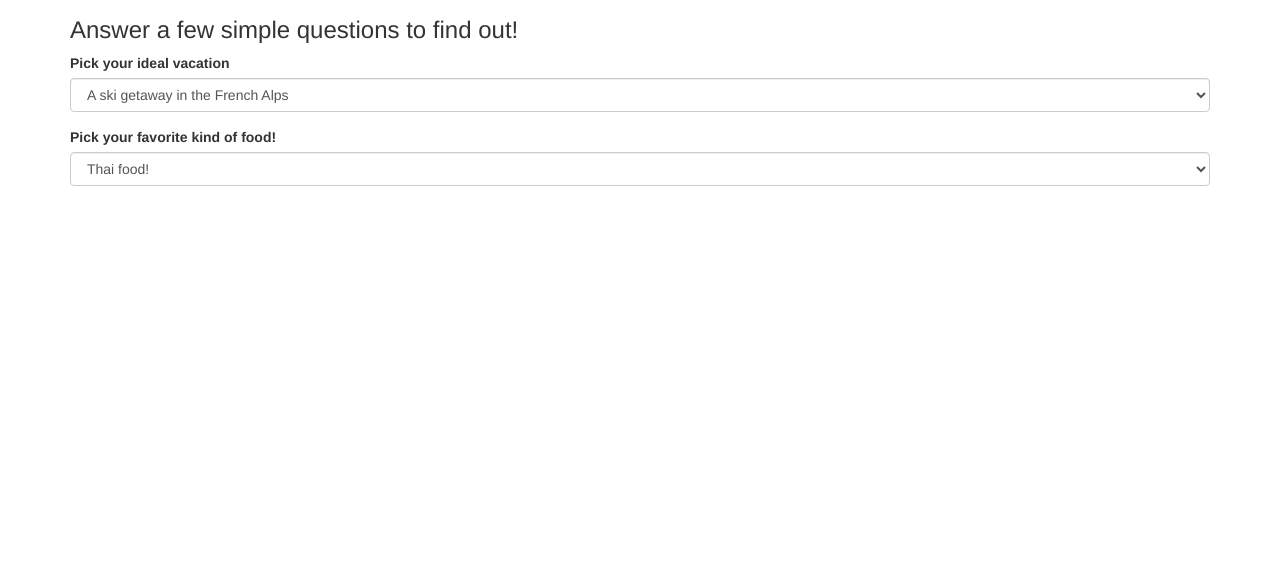
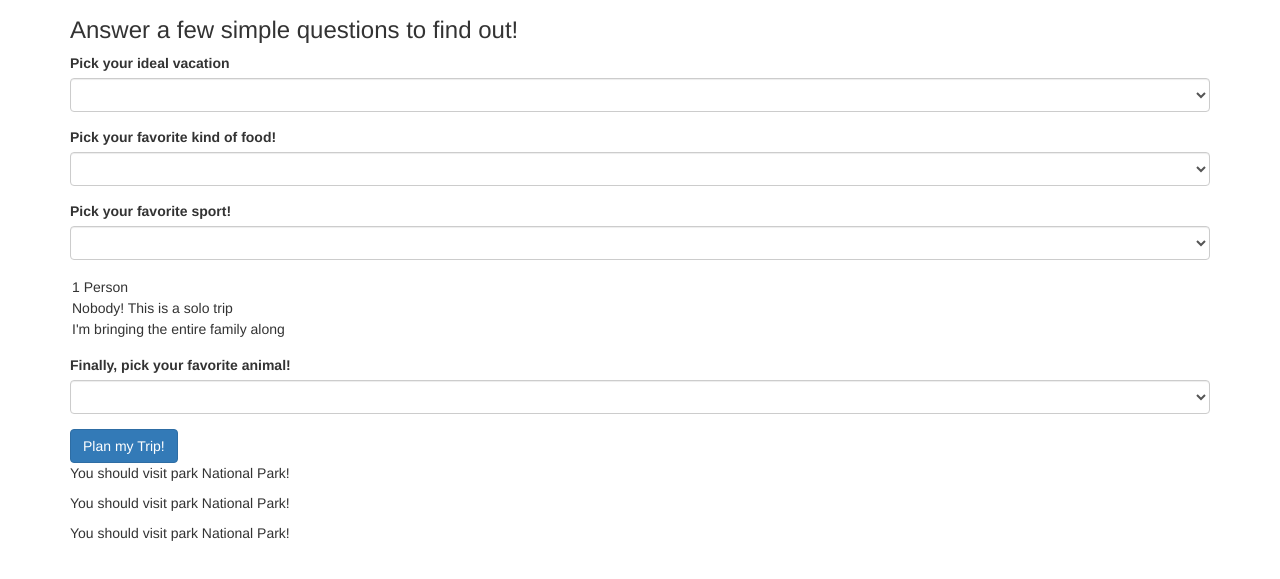
Before and after one commit to haleyswain/nationalpark, a plain HTML site: page index.html in a window 1280 px wide. Shown: the part 63-642 px from the top of the page. Drawn offline with Linux system fonts and the light colour scheme.

Commit message:
add additional html for the final questions, as well as add html for the results of the quiz

```diff
--- a/index.html
+++ b/index.html
@@ -16,33 +16,68 @@
         <div class="form-group">
           <label for="trip"> Pick your ideal vacation </label>
           <select id="trip" class = "form-control">
-            <option value ="Ski"> A ski getaway in the French Alps </option>
+            <option value = "blank"></option>
+            <option value ="ski"> A ski getaway in the French Alps </option>
             <option value="beach">A dreamy beach vacation in the Bahamas</option>
             <option value="backcountry">A backcountry backpacking adventure</option>
           </select>
         </div>
 
         <div class="form-group">
-          <label for ="food">Pick your favorite kind of food! </label>
+          <label for ="food">Pick your favorite kind of food!</label>
           <select id="food" class ="form-control">
-            <option value ="Thai"> Thai food! </option>
-            <option value = "Mexican"> Mexican food! </option>
-            <option value = "Italian"> Italian food! </option>
+            <option value = "blank"></option>
+            <option value ="thai"> Thai food! </option>
+            <option value = "mexican"> Mexican food! </option>
+            <option value = "italian"> Italian food! </option>
           </select>
         </div>
 
+        <div class ="form-group">
+          <label for ="sport">Pick your favorite sport!</label>
+          <select id="sport" class="form-control">
+            <option value = "blank"></option>
+            <option value = "soccer">Soccer</option>
+            <option value = "tennis">Tennis</option>
+            <option value = "none"> I'm too uncoordinated for sports</option>
 
+          <div class ="form-group">
+            <label for = "people">How many people will be joining you on your trip?</label>
+            <select id = "people" class="form-control">
+              <option value = "blank"></option>
+              <option value = "1"> 1 Person</option>
+              <option value = "0"> Nobody! This is a solo trip </option>
+              <option value = "family"> I'm bringing the entire family along</option>
+            </select>
+          </div>
 
+          <div class ="form-group">
+            <label for = "animal"> Finally, pick your favorite animal!</label>
+            <select id = "animal" class="form-control">
+              <option value = "blank"></option>
+              <option value = "panda">Panda Bear </option>
+              <option value = "giraffe"> Giraffe </option>
+              <option value = "Kangaroo"> Kangaroo </option>
+              <option value = "bear"> Grizzly Bear </option>
+            </select>
+          </div>
 
-
-
+        <submit id="push" type="submit" class="btn btn-primary">Plan my Trip!</submit>
 
       </form>
-
-
-
     </div>
 
+      <div class = "container" id="Glacier">
+        <p>You should visit <span>park</span> National Park!</p>
+      </div>
+
+      <div class = "container" id="Yosemite">
+        <p> You should visit <span>park</span> National Park!</p>
+      </div>
+
+      <div class = "container" id="Olympic">
+        <p>You should visit <span>park</span> National Park!</p>
+      </div>
 
   </body>
 </html>
```
